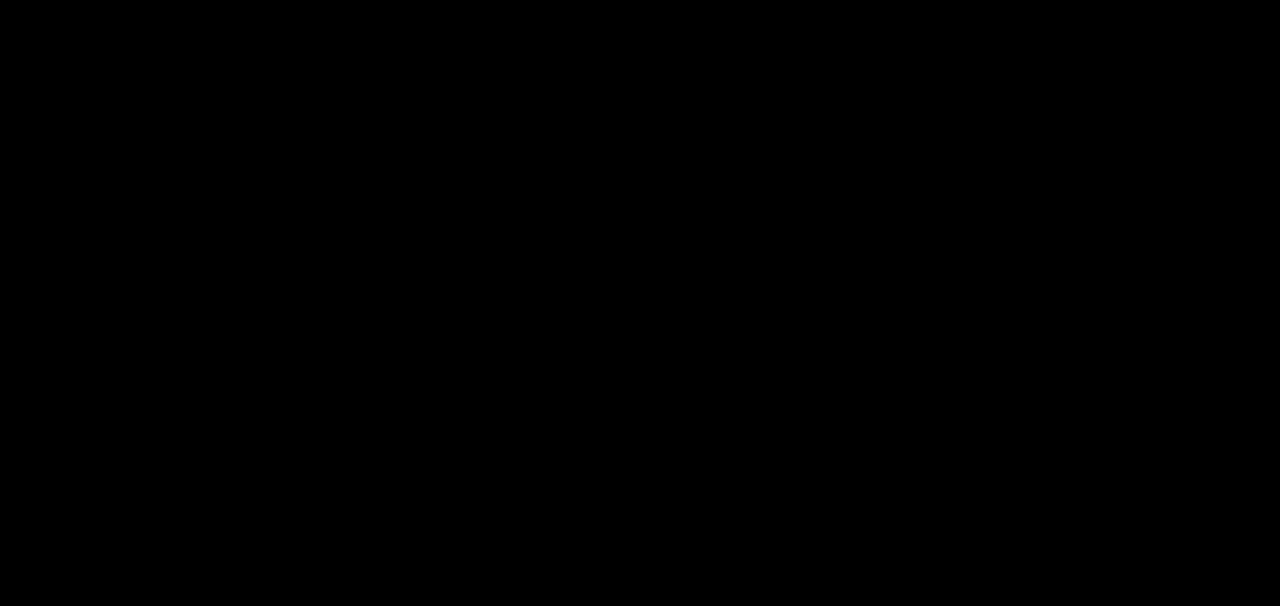
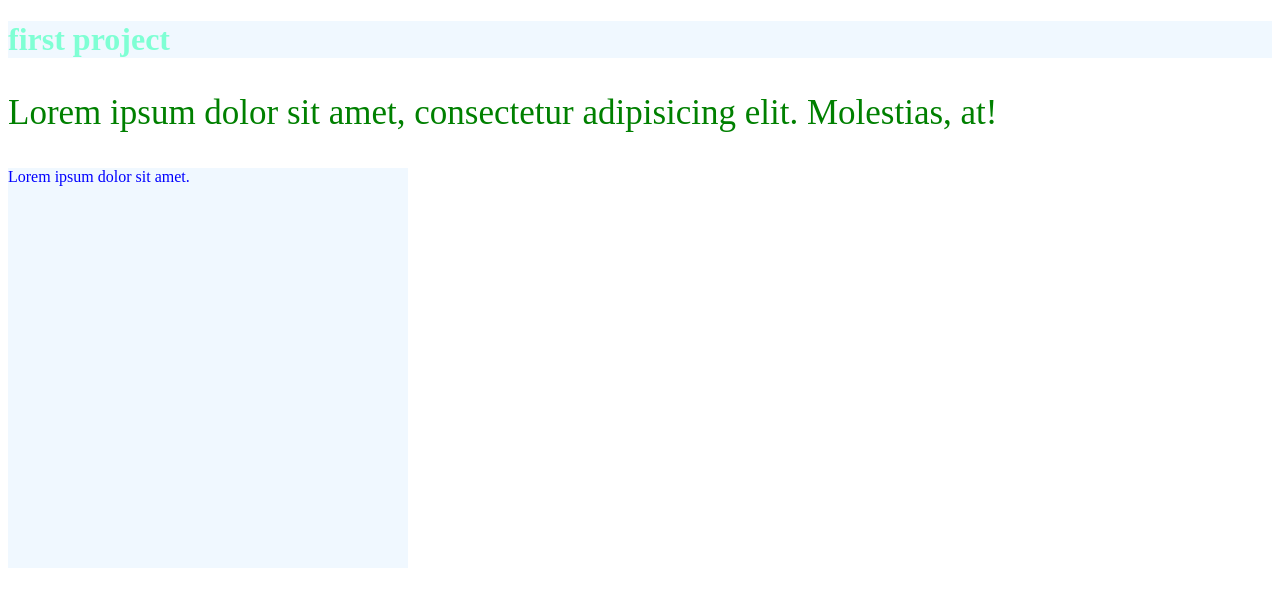
Before and after one commit to betulcan199622/git-test, a plain HTML site: page index.html in a window 1280 px wide. Drawn offline with Linux system fonts and the light colour scheme.

Commit message:
add new style

```diff
--- a/index.html
+++ b/index.html
@@ -9,5 +9,6 @@
 <body>
     <h1>first project</h1>
     <p>Lorem ipsum dolor sit amet, consectetur adipisicing elit. Molestias, at!</p>
+    <div>Lorem ipsum dolor sit amet.</div>
 </body>
 </html>
--- a/style.css
+++ b/style.css
@@ -1,11 +1,20 @@
 * {
 
-   background-color: white;
-   clear: blue;
-   display: flex;
-   background-color: black;
-    background-color: white;
-   clear: blue;
-   display: flex;
-   background-color: black;
 }
+h1{
+   color: aquamarine;
+   background-color: aliceblue;
+
+}
+p {
+   color: green;
+   font-size: 35px;
+
+}
+div {
+   width: 400px;
+   height: 400px;
+   color: blue;
+   background-color: aliceblue;
+
+}
```
